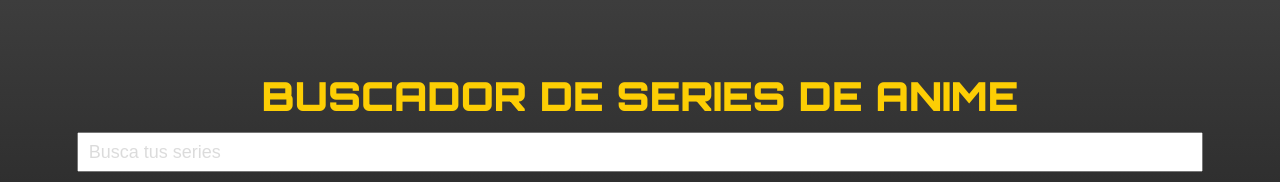
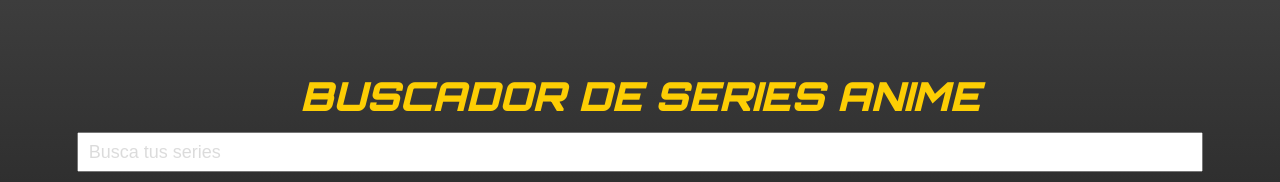
Before and after one commit to Adalab/modulo-2-evaluacion-final-vvarona, a website: page docs/index.html in a window 1280 px wide. Shown: the top 182 px of the page. Drawn offline with Linux system fonts and the light colour scheme.

Commit message:
update docs

```diff
--- a/docs/index.html
+++ b/docs/index.html
@@ -4,6 +4,9 @@
     <meta charset="UTF-8" />
     <meta name="viewport" content="width=device-width, initial-scale=1" />
     <title>Buscador de series de Anime</title>
+    <link rel="preconnect" href="https://fonts.googleapis.com">
+    <link rel="preconnect" href="https://fonts.gstatic.com" crossorigin>
+    <link href="https://fonts.googleapis.com/css2?family=Ubuntu&display=swap" rel="stylesheet">
     <link rel="preconnect" href="https://fonts.googleapis.com">
     <link rel="preconnect" href="https://fonts.gstatic.com" crossorigin>
     <link href="https://fonts.googleapis.com/css2?family=Orbitron:wght@900&display=swap" rel="stylesheet">
@@ -14,7 +17,7 @@
   <body>
     <div class="bg-wrapper">
       <header class="header">
-        <h1 class="header-title">Buscador de series de anime</h1>
+        <h1 class="header-title">Buscador de series anime</h1>
         <form class="search">
           <input type="text" class="js-search-input search-input" placeholder="Busca tus series">
           <button class="js-search-button search-button">Buscar</button>
```
Also changed, not shown: docs/assets/css/main.css (+1 -1 lines), docs/assets/js/main.js (+1 -1 lines).
